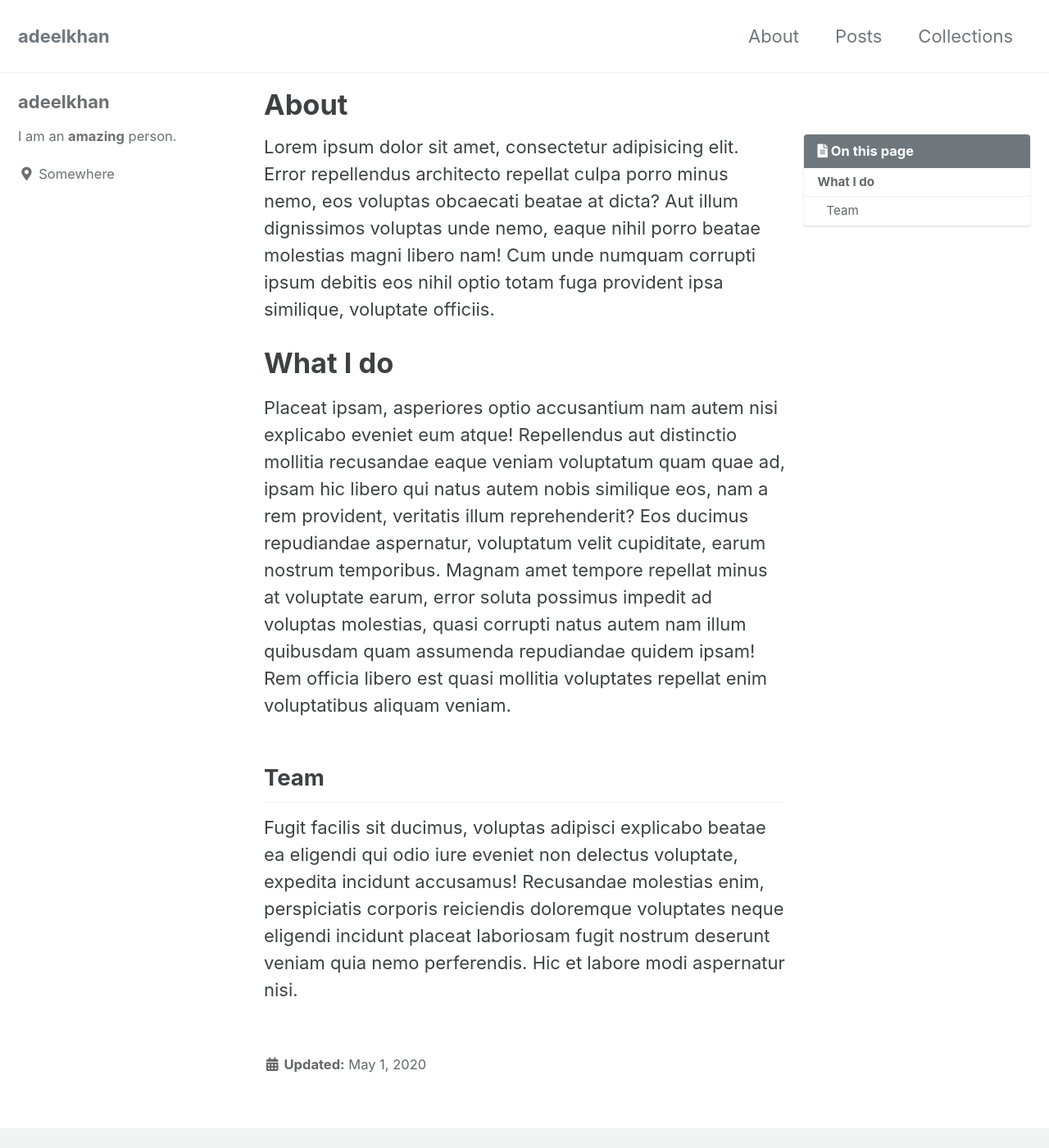
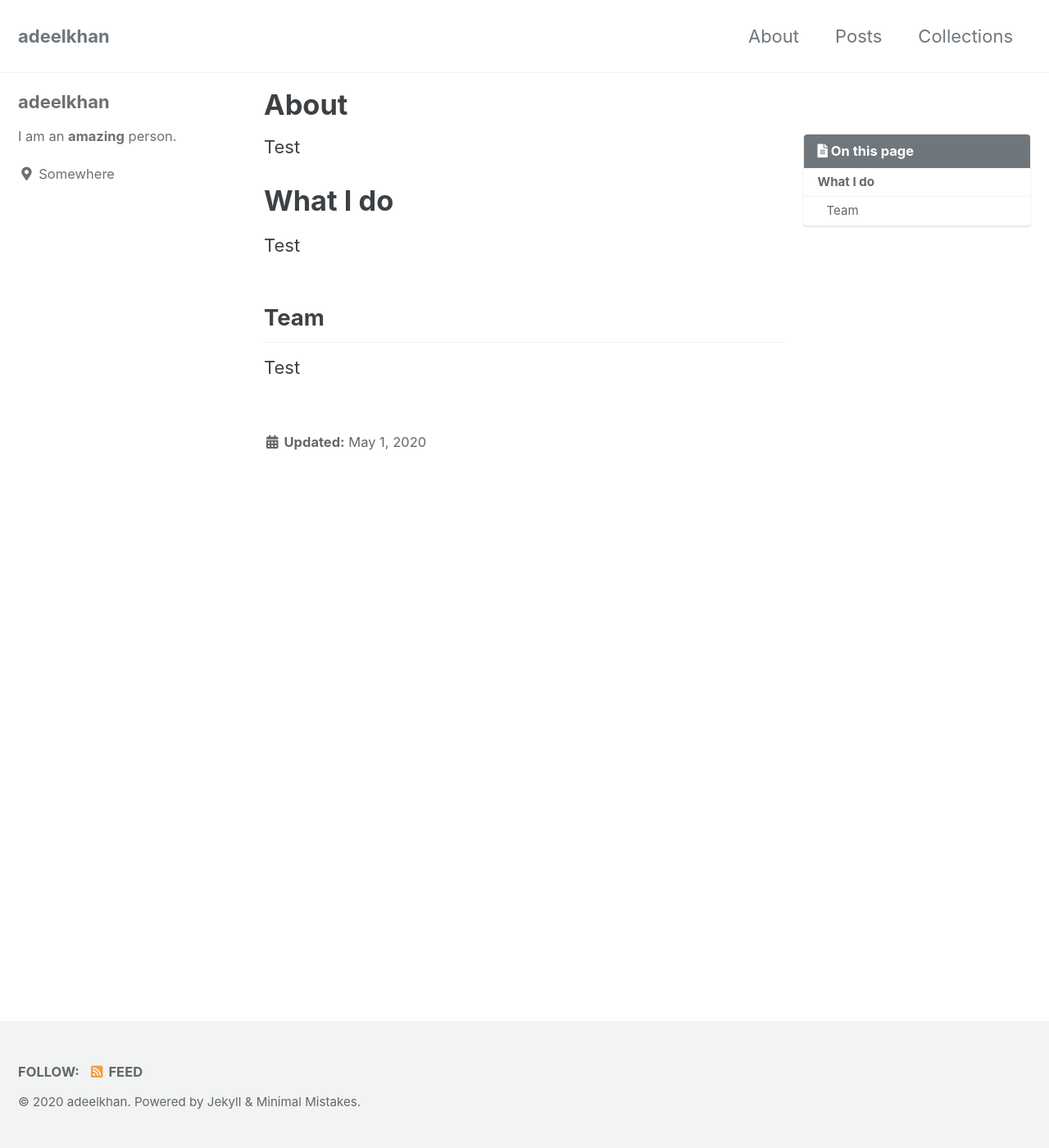
Before and after one commit to stellardreams/stellardreams.github.io, a Jekyll site: the page built from _pages/about.md, in a window 1280 px wide and 1400 px high. Shown: the whole window at 82% size. Built offline with Jekyll 4.4.1, drawn with Linux system fonts in a browser that asks for light colours; cached includes are drawn as plain includes.

Commit message:
Update about.md
Updating body of text. Removing dummy text.

```diff
--- a/_pages/about.md
+++ b/_pages/about.md
@@ -6,12 +6,12 @@ last_modified_at: 2020-05-01T10:15:22-04:00
 toc: true
 ---
 
-Lorem ipsum dolor sit amet, consectetur adipisicing elit. Error repellendus architecto repellat culpa porro minus nemo, eos voluptas obcaecati beatae at dicta? Aut illum dignissimos voluptas unde nemo, eaque nihil porro beatae molestias magni libero nam! Cum unde numquam corrupti ipsum debitis eos nihil optio totam fuga provident ipsa similique, voluptate officiis.
+Test
 
 # What I do
 
-Placeat ipsam, asperiores optio accusantium nam autem nisi explicabo eveniet eum atque! Repellendus aut distinctio mollitia recusandae eaque veniam voluptatum quam quae ad, ipsam hic libero qui natus autem nobis similique eos, nam a rem provident, veritatis illum reprehenderit? Eos ducimus repudiandae aspernatur, voluptatum velit cupiditate, earum nostrum temporibus. Magnam amet tempore repellat minus at voluptate earum, error soluta possimus impedit ad voluptas molestias, quasi corrupti natus autem nam illum quibusdam quam assumenda repudiandae quidem ipsam! Rem officia libero est quasi mollitia voluptates repellat enim voluptatibus aliquam veniam.
+Test
 
 ## Team
 
-Fugit facilis sit ducimus, voluptas adipisci explicabo beatae ea eligendi qui odio iure eveniet non delectus voluptate, expedita incidunt accusamus! Recusandae molestias enim, perspiciatis corporis reiciendis doloremque voluptates neque eligendi incidunt placeat laboriosam fugit nostrum deserunt veniam quia nemo perferendis. Hic et labore modi aspernatur nisi.
+Test
```
